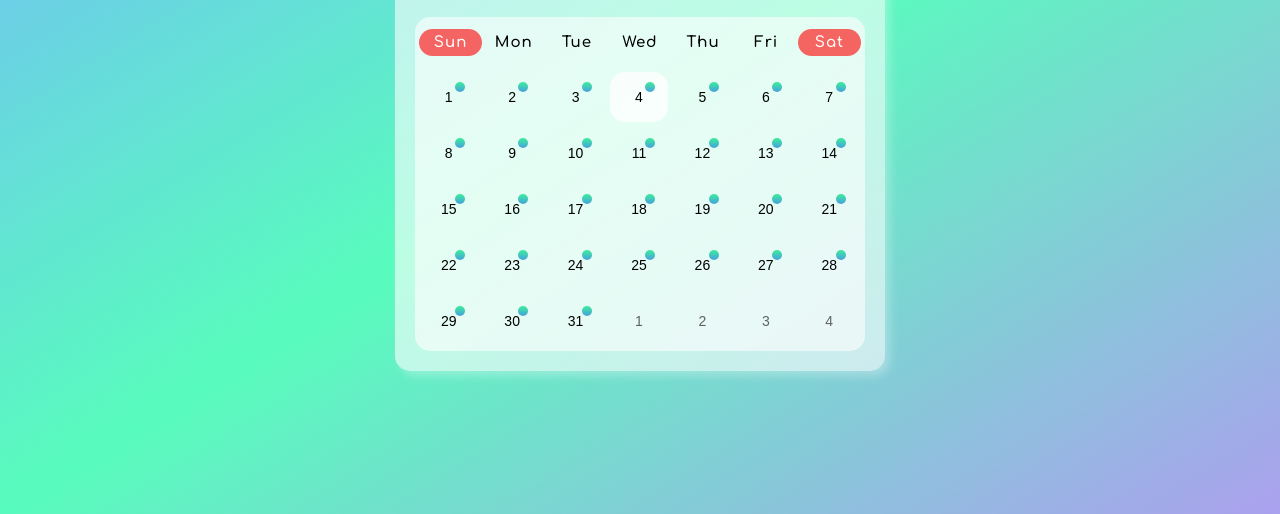
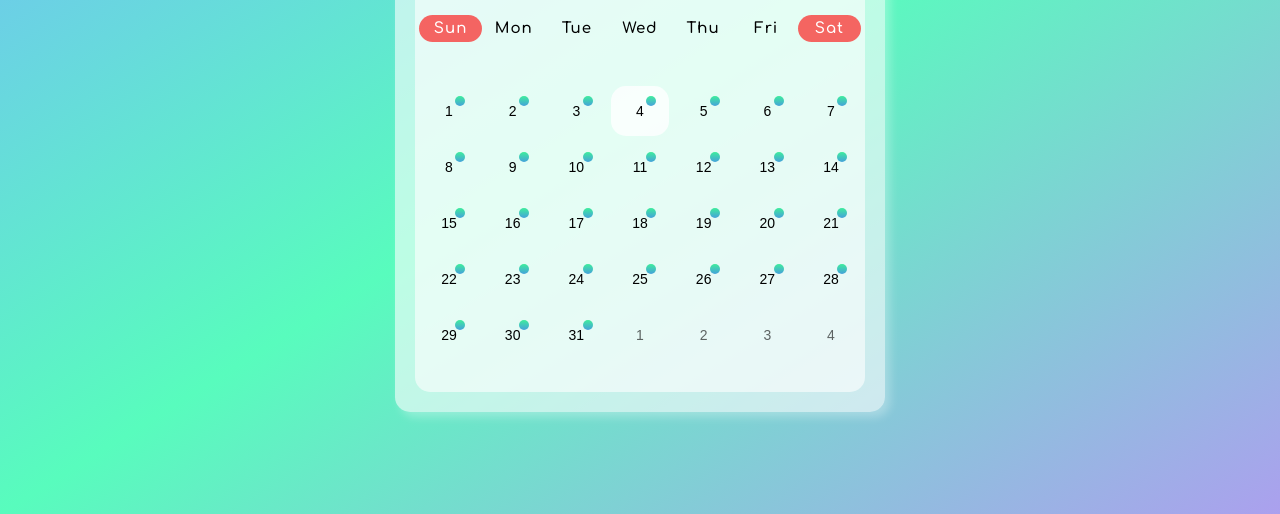
Before and after one commit to vishalkrsharma/calendar, a website: page index.html in a window 1280 px wide. Shown: the part 286-800 px from the top of the page. Drawn offline with Linux system fonts and the light colour scheme.

Commit message:
height bug fixed

```diff
--- a/scss/main.scss
+++ b/scss/main.scss
@@ -93,10 +93,11 @@ body {
     background-color: rgba(255, 255, 255, 0.6);
     border-radius: 1.5rem;
     z-index: 10;
-    height: max-content;
+    height: 52vh;
     display: flex;
     flex-direction: column;
-    flex-wrap: wrap;
+    justify-content: space-evenly;
+    align-items: center;
 }
 
 .weekdays {
@@ -134,7 +135,7 @@ body {
             // border: .1rem solid white;
         }
 
-        & div {
+        & .dot {
             height: 1rem;
             width: 1rem;
             background-image: linear-gradient(to bottom, rgba(20, 233, 134, 0.8), rgba(29, 139, 212, 0.8));
@@ -171,8 +172,9 @@ body {
     width: 100%;
     display: flex;
     flex-wrap: wrap;
+    align-items: center;
+    justify-content: space-evenly;
     padding: 0.2rem;
-    max-height: 60rem;
 }
 
 #event {
```
Also changed, not shown: css/style.css.
